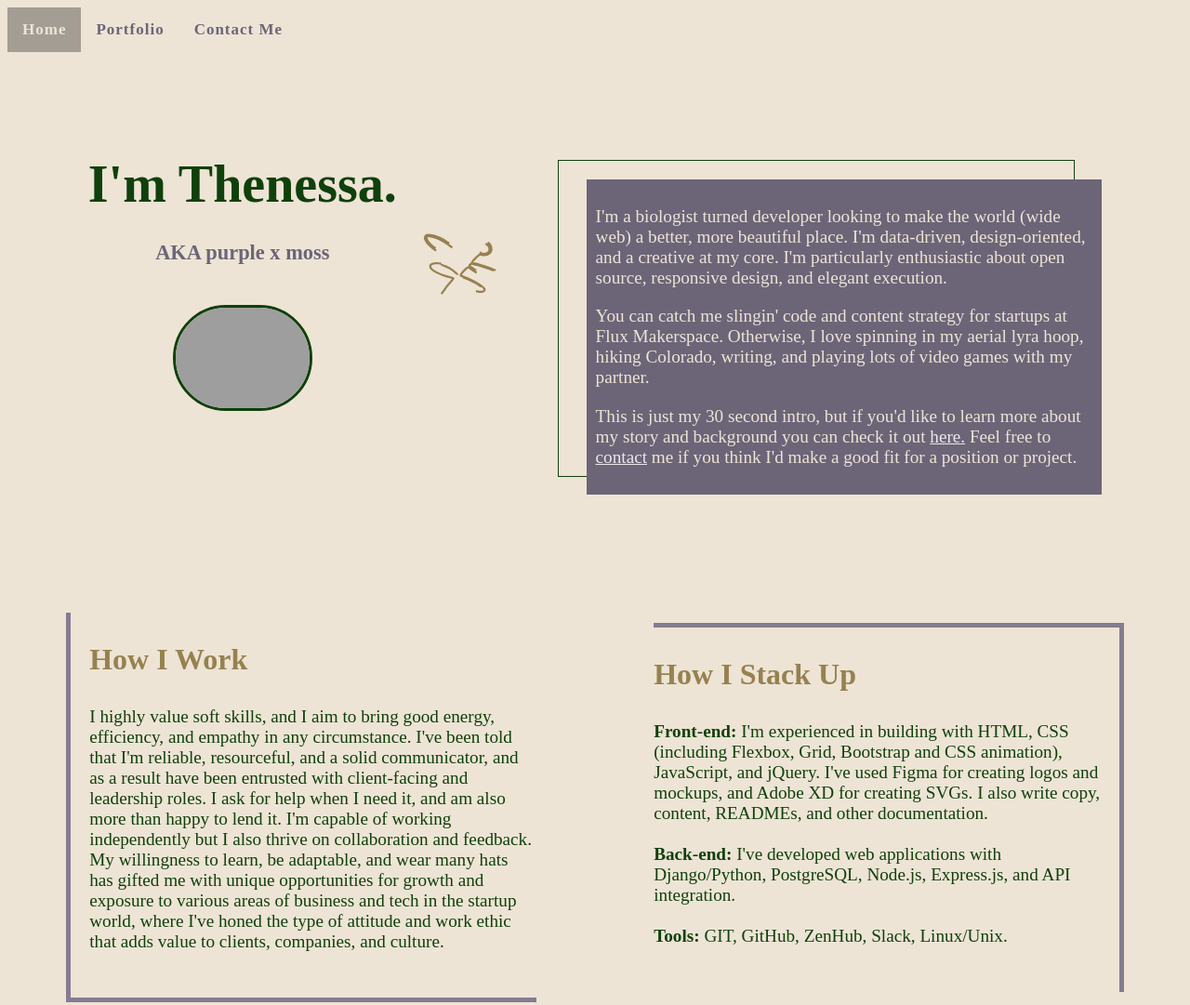
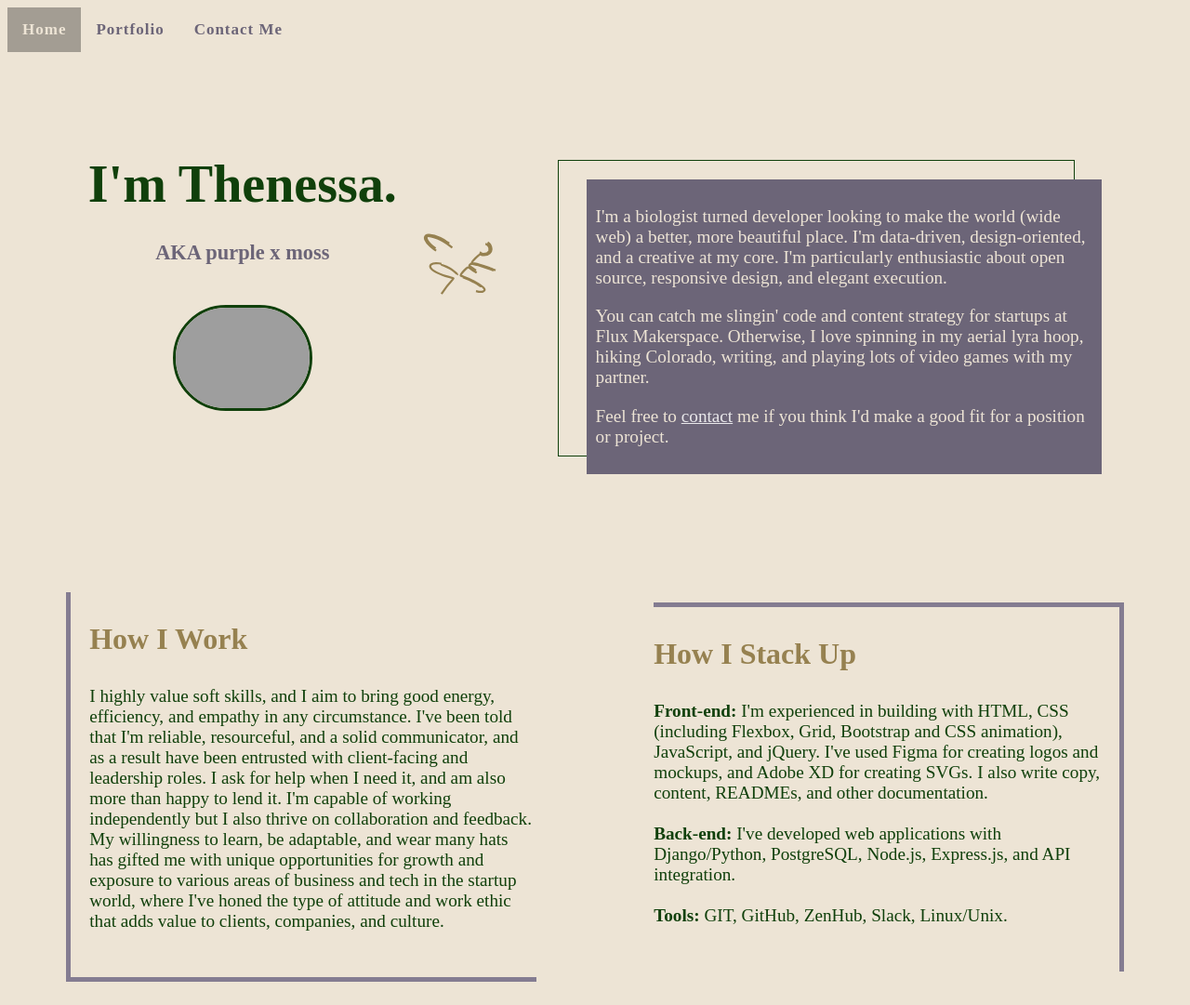
Before and after one commit to purplexmoss/portfolio, a plain HTML site: page index.html in a window 1280 px wide. Shown: the top 1081 px of the page at 93% size. Drawn offline with Linux system fonts and the light colour scheme; grey boxes are pictures that could not be loaded; a web font is replaced by a local one.

Commit message:
Update to Contact Form and About Me.

```diff
--- a/index.html
+++ b/index.html
@@ -112,7 +112,6 @@
             <p>You can catch me slingin' code and content strategy for startups at Flux Makerspace. Otherwise, I love spinning in my aerial lyra hoop, hiking Colorado, writing, and playing lots of video games with my partner.</p>
 
             <p>
-            This is just my 30 second intro, but if you'd like to learn more about my story and background you can check it out <a class="body-link" href="#">here.</a>
             Feel free to <a class="body-link" href="#contact">contact</a> me if you think I'd make a good fit for a position or project.
             </p>
           </div>
```
